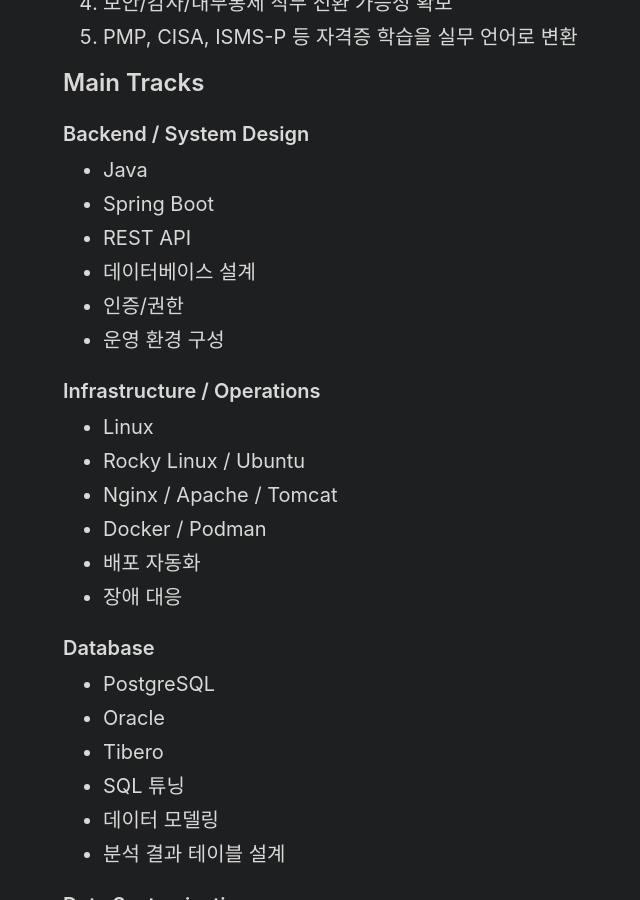
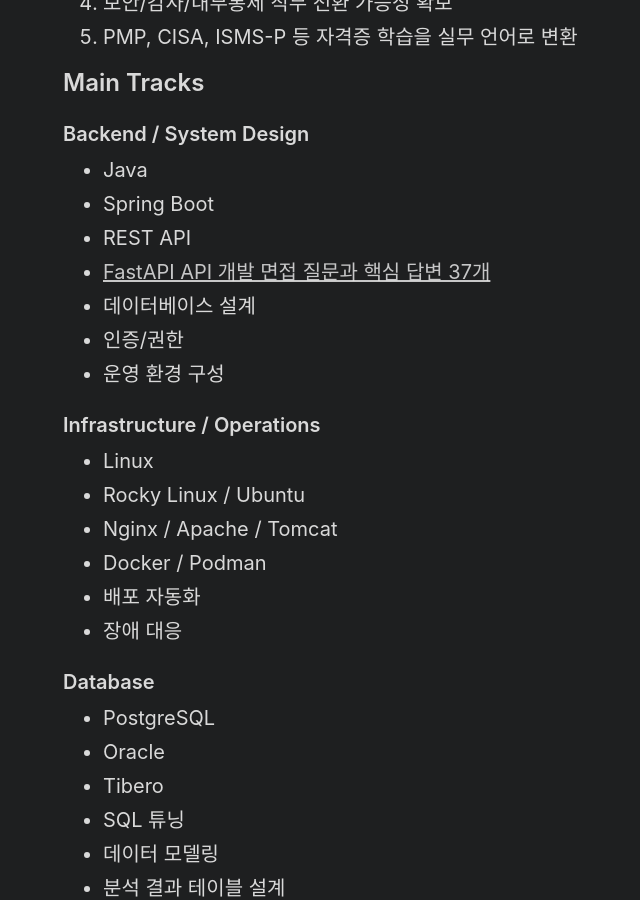
Before and after one commit to son1004007/son1004007.github.io, a Jekyll site: the page built from study.md, in a window 1280 px wide and 900 px high, scrolled down 762 px. Shown: the whole window, without its empty margins (241-881 px from the left). Built offline with Jekyll 4.4.1, drawn with Linux system fonts in a browser that asks for light colours.

Commit message:
docs: link FastAPI interview guide from study page

```diff
--- a/study.md
+++ b/study.md
@@ -43,6 +43,7 @@
 - Java
 - Spring Boot
 - REST API
+- [FastAPI API 개발 면접 질문과 핵심 답변 37개]({{ '/backend/fastapi-api-interview-questions/' | relative_url }})
 - 데이터베이스 설계
 - 인증/권한
 - 운영 환경 구성
```
